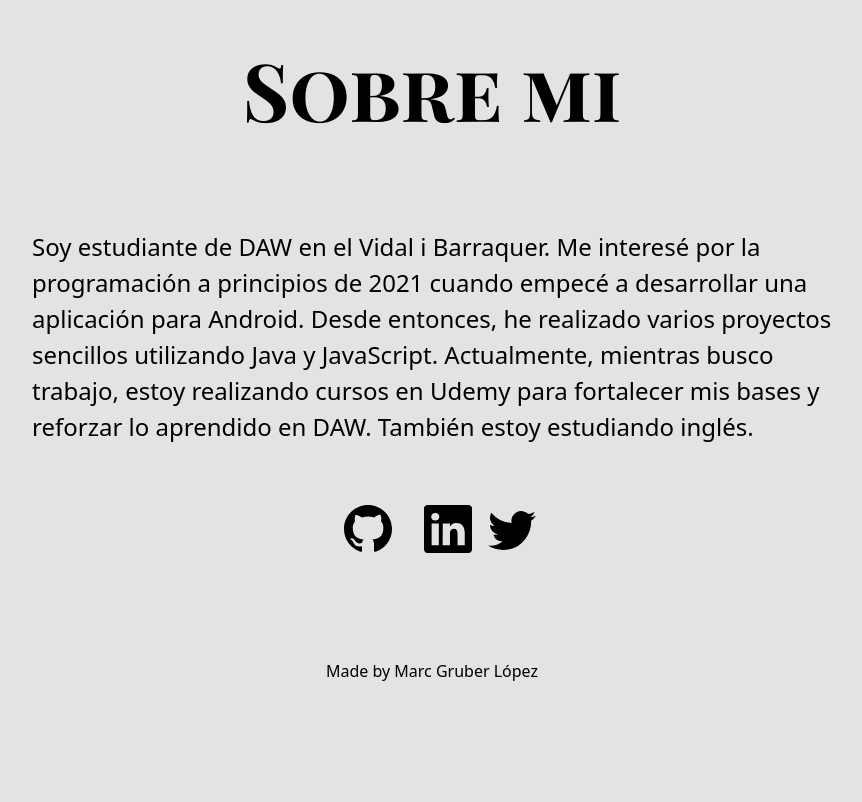
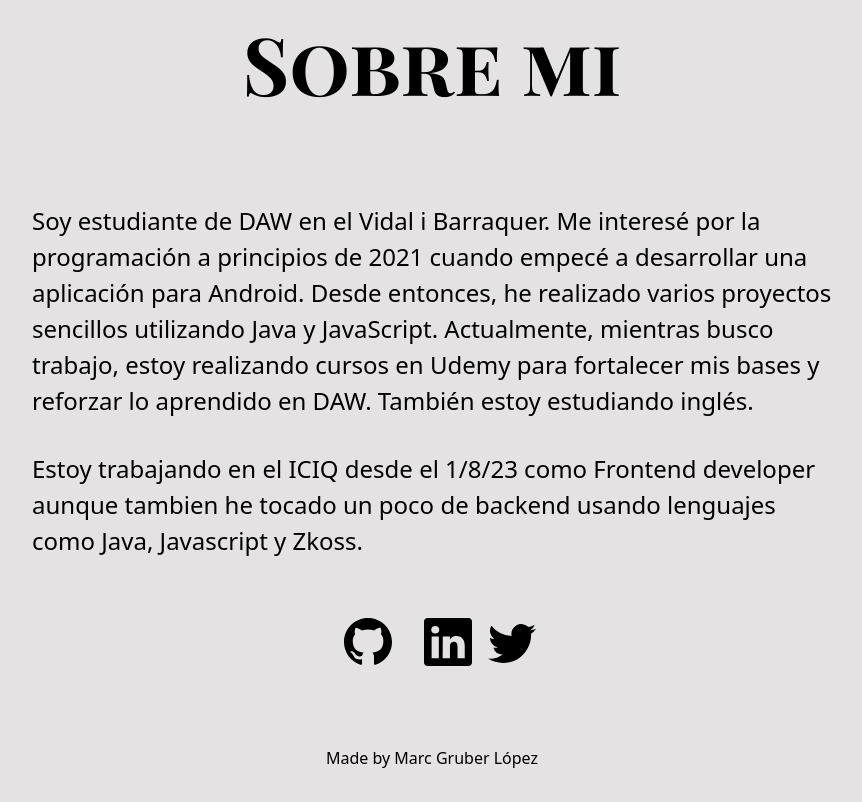
Before and after one commit to MarcGruber/Portafolio, a plain HTML site: page index.html in a window 1280 px wide. Shown: the part 1461-2263 px from the top of the page, without its empty margins (208-1070 px from the left). Before the commit the page ends 2176 px from the top, so only its background shows below. Drawn offline with nearby package versions, Linux system fonts and the light colour scheme.

Commit message:
Update index.html

```diff
--- a/index.html
+++ b/index.html
@@ -120,6 +120,7 @@
                 proyectos sencillos utilizando Java y JavaScript. Actualmente, mientras busco trabajo, estoy realizando
                 cursos en Udemy para fortalecer mis bases y reforzar lo aprendido en DAW. También estoy estudiando
                 inglés.</p>
+            <p class="p">Estoy trabajando en el ICIQ desde el 1/8/23 como Frontend developer aunque tambien he tocado un poco de backend usando lenguajes como Java, Javascript y Zkoss. </p>
 
 
             <ul class="rrss">
```
